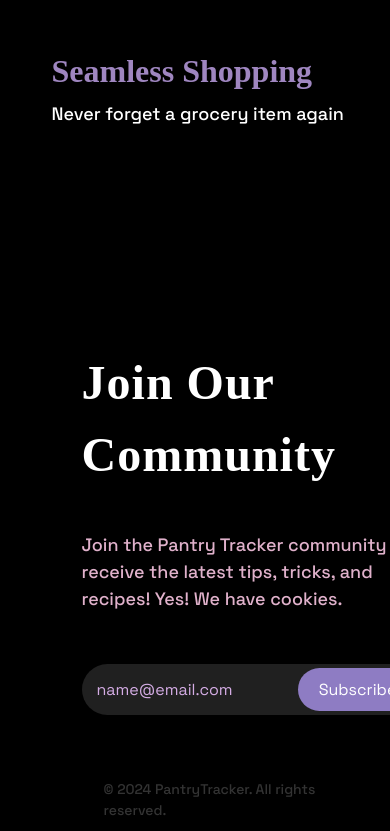
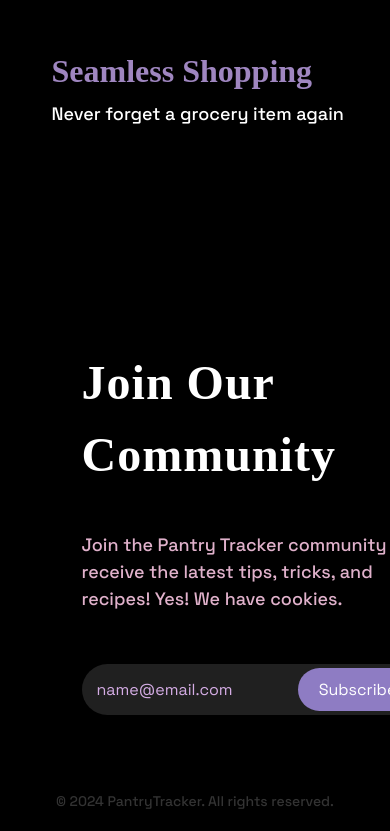
Before and after one commit to Aradhya-005/Pantry_tracker, a Next.js app: page / in a window 390 px wide. Shown: the part 2061-2892 px from the top of the page. Built offline with nearby package versions, Linux system fonts and the light colour scheme; no server answers; a web font is replaced by a local one.

Commit message:
responsive css

```diff
--- a/app/globals.css
+++ b/app/globals.css
@@ -45,18 +45,18 @@ p{
 }
 @media(max-width:450px){
   .bottom-animation{
-    margin-left: 24%;
+    /* margin-left: 24%; */
     margin-bottom: -118px;
   }
   .bottom-animation .animation:nth-child(3) {
     display: none;
   }
-  .bottom-animation .animation:nth-child(2) {
+  /* .bottom-animation .animation:nth-child(2) {
     display: none;
-  }
+  } */
 
   .footer{
-    margin-top: 29%;
-    margin-left: 24%;
+    margin-top: 32%;
+    /* margin-left: 20%; */
   }
 }
```
Also changed, not shown: 1 other file (tests, documents, lock files or other folders).
